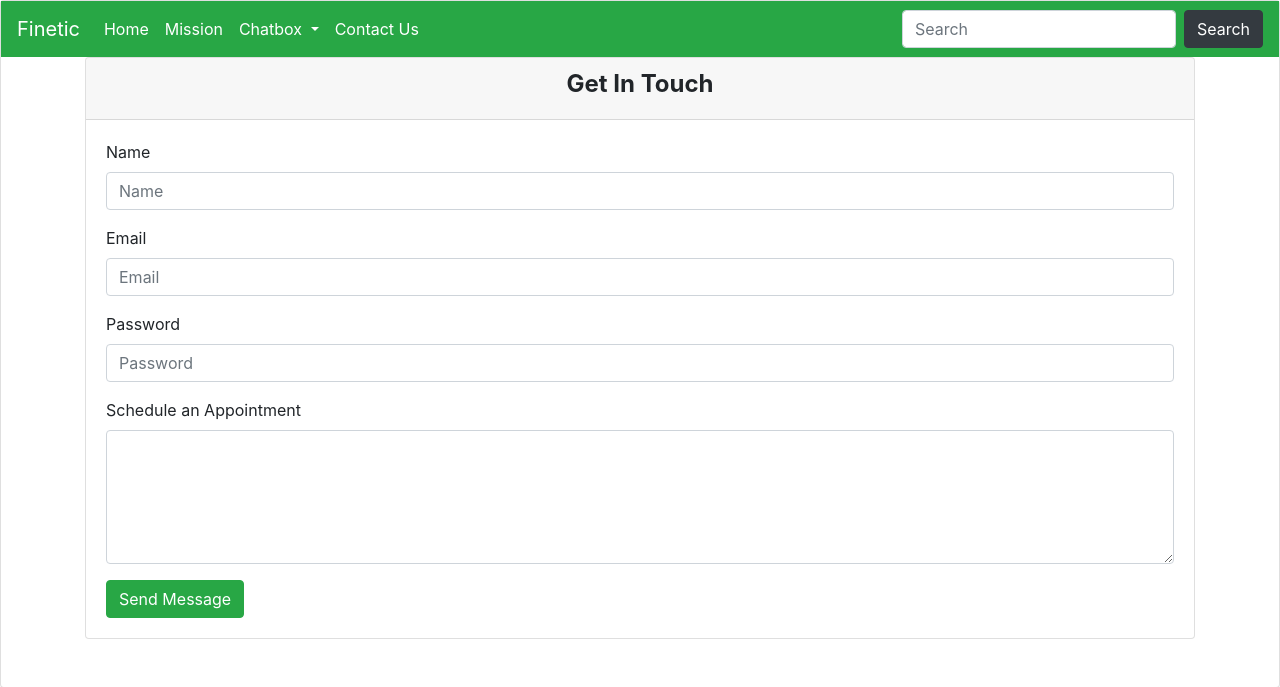
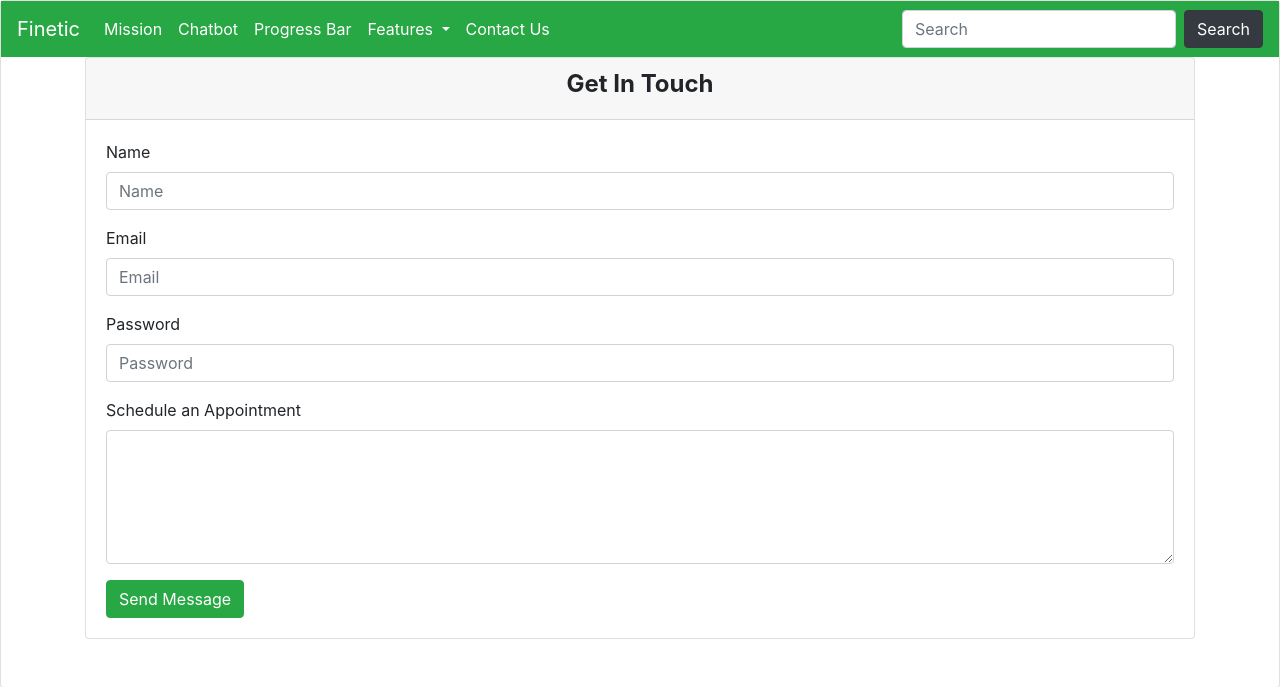
Before and after one commit to charmikadi/finetic, a Flask app: page /contact in a window 1280 px wide. Shown: the top 687 px of the page. Run offline with Flask 2, Linux system fonts and the light colour scheme; some libraries are stand-ins or nearby versions.

Commit message:
Update navbar.html

```diff
--- a/templates/navbar.html
+++ b/templates/navbar.html
@@ -7,21 +7,28 @@
 
   <div class="collapse navbar-collapse" id="navbarSupportedContent">
     <ul class="navbar-nav mr-auto">
-      <li class="nav-item active">
-        <a style="color: white;" class="nav-link" href="#">Home <span class="sr-only">(current)</span></a>
+
+      <li class="nav-item">
+        <a style="color: white;" class="nav-link" href="/mission">Mission</a>
+
+      <li class="nav-item">
+        <a style="color: white;" class="nav-link" href="/chatbot">Chatbot</a>
       </li>
+
+
       <li class="nav-item">
-        <a style="color: white;" class="nav-link" href="#">Mission</a>
+        <a style="color: white;" class="nav-link" href="/progress">Progress Bar</a>
       </li>
+
       <li class="nav-item dropdown">
         <a style="color: white;" class="nav-link dropdown-toggle" href="#" id="navbarDropdown" role="button" data-toggle="dropdown" aria-haspopup="true" aria-expanded="false">
-          Chatbox
+          Features
         </a>
+
         <div class="dropdown-menu" aria-labelledby="navbarDropdown">
-          <a class="dropdown-item" href="#">Message a Medical Professional</a>
-          <a class="dropdown-item" href="#">Emergency</a>
-          <div class="dropdown-divider"></div>
-          <a class="dropdown-item" href="#">How to navigate</a>
+          <a class="dropdown-item" href="/maps">Maps</a>
+          <a class="dropdown-item" href="/call">Emergency</a>
+
         </div>
       </li>
       <li class="nav-item">
@@ -34,6 +41,4 @@
     </form>
   </div>
 </nav>
-  </nav>
-
 </div>
```
